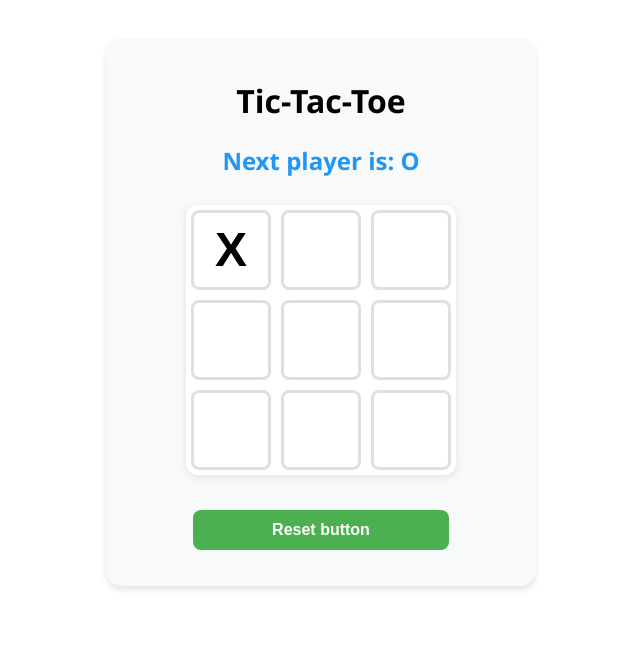
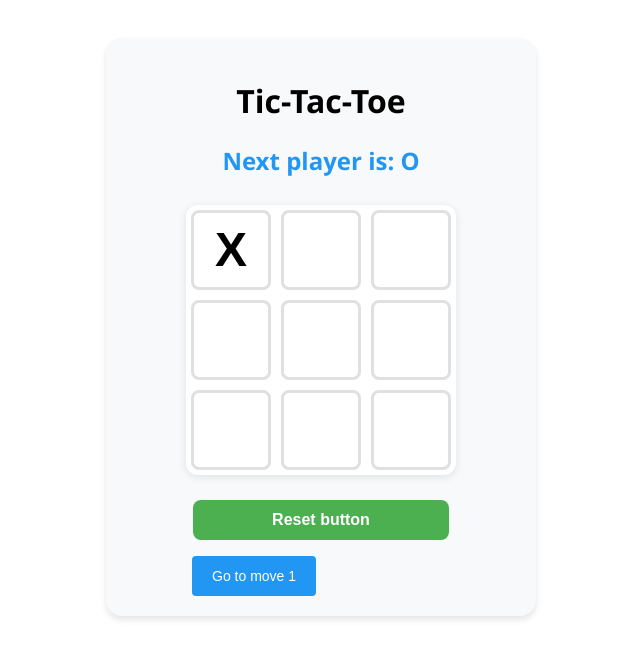
Before and after one commit to fujisecretview/tictactoe, a React (Vite) app: page / in a window 1280 px wide. Both pictures are taken after a click on the button 550 px from the left and 249 px from the top of the page. Shown: the top 658 px of the page, without its empty margins (319-959 px from the left). Built offline with nearby package versions, Linux system fonts and the light colour scheme.

Commit message:
version 1.1 - Added history buttons

```diff
--- a/src/components/Game.jsx
+++ b/src/components/Game.jsx
@@ -35,12 +35,13 @@ const Game = () => {
 
   const moves = history.map((square, index) => {
     let description;
-
     description = 'Go to move ' + index;
-
+    if (index === 0) return;
     return (
       <li key={index}>
-        <button onClick={() => jumpTo(index)}>{description}</button>
+        <button onClick={() => jumpTo(index)} className="history-button">
+          {description}
+        </button>
       </li>
     );
   });
@@ -57,13 +58,13 @@ const Game = () => {
             currentSquares={currentSquares}
             isBoardFull={isBoardFull}
           />
-          <div className="game-controls">
-            <div className="reset-button-wrapper">
-              <button onClick={resetGame} className="reset-button">
-                Reset button
-              </button>
-            </div>
+
+          <div className="reset-button-wrapper">
+            <button onClick={resetGame} className="reset-button">
+              Reset button
+            </button>
           </div>
+          <div className="game-history-container">{moves}</div>
         </div>
       </div>
     </>
--- a/src/styles/components/game-container.css
+++ b/src/styles/components/game-container.css
@@ -9,13 +9,33 @@
   text-align: center;
   }
 
-.game-controls {
+.game-history-container {
   display: flex;
-  justify-content: space-between;
-  align-items: flex-start;
+  max-width: 260px;
+  flex-wrap: wrap;
+  gap: 4px;
+  margin-left: 6px;
+  align-items: center;
+  list-style: none;
 }
 
 .game-info {
   display: flex;
   align-items: center;
 }
+
+.history-button {
+  background-color: #2196F3;
+  color: white;
+  border: none 1px #2196F3;
+  border-radius: 4px;
+  cursor: pointer;
+  font-size: 14px;
+  font-weight: 400;
+  padding: 12px 20px;
+}
+
+.history-button:hover {
+  background: #0690fa;
+  transform: scale(1.02);
+}
```
